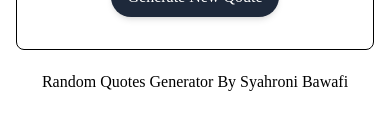
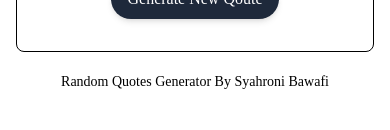
Before and after one commit to bwafi/random-quotes-generator, a Next.js app: page / in a window 390 px wide. Shown: the part 508-638 px from the top of the page. Built offline with nearby package versions, Linux system fonts and the light colour scheme.

Commit message:
font footer

```diff
--- a/pages/index.js
+++ b/pages/index.js
@@ -25,7 +25,7 @@ export default function Home() {
         <hr className="border-t border-black dark:border-slate-300" />
         <QuotesContent />
       </div>
-      <footer className="text-base my-5">Random Quotes Generator By Syahroni Bawafi</footer>
+      <footer className="md:text-base text-sm my-5">Random Quotes Generator By Syahroni Bawafi</footer>
     </main>
   );
 }
```
